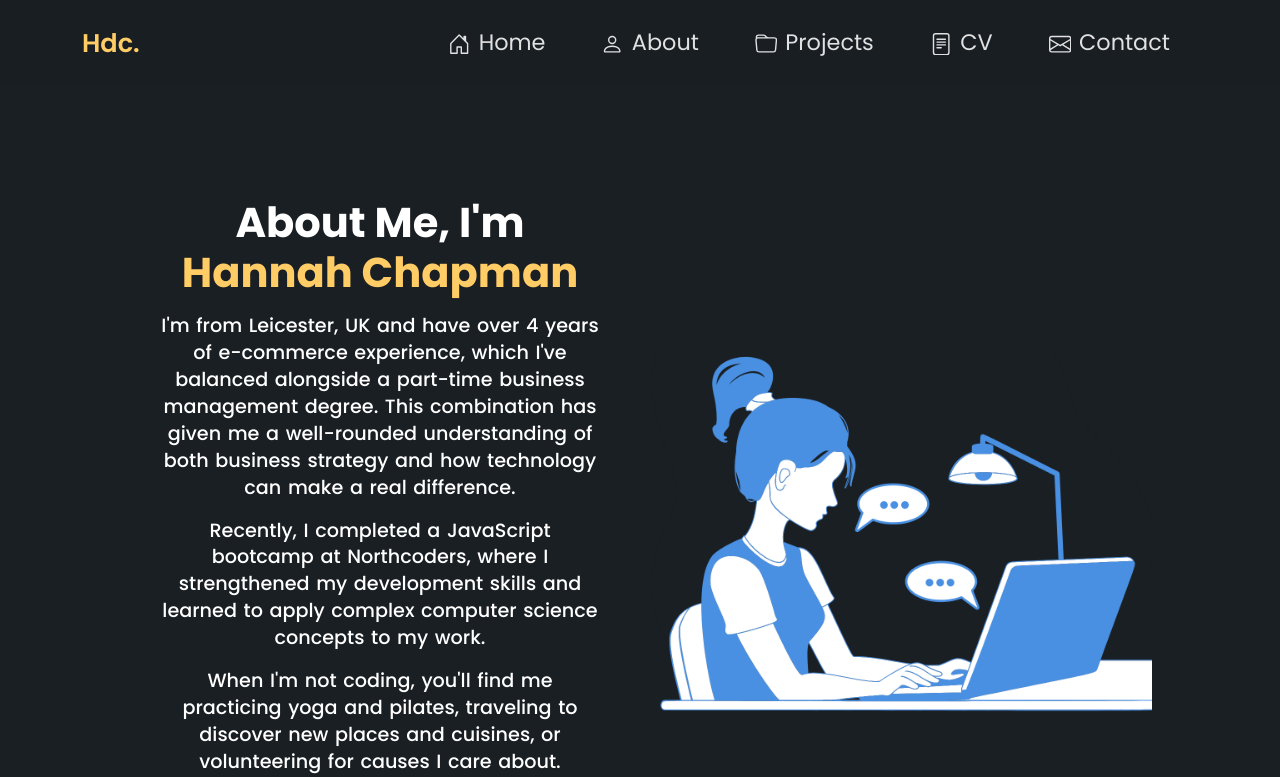
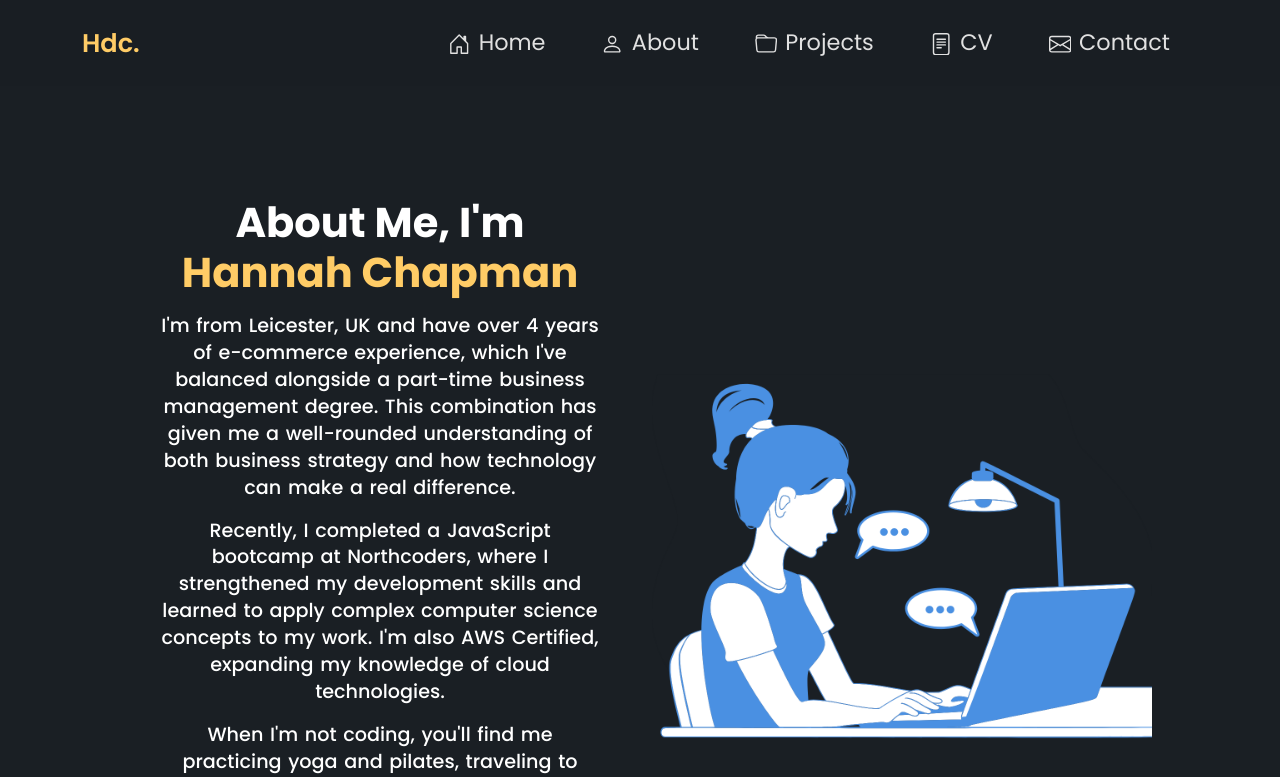
Before and after one commit to hannahchapman79/hannah-chapman-portfolio, a React (Create React App) app: page /about in a window 1280 px wide. Shown: the top 777 px of the page. Built offline with nearby package versions, Linux system fonts and the light colour scheme.

Commit message:
Updates about me paragraph with AWS certification

```diff
--- a/src/components/about/AboutMe.jsx
+++ b/src/components/about/AboutMe.jsx
@@ -6,7 +6,7 @@ const AboutMe = () => {
       <section className="about-me-text" id="about-me">
         <h2 className="about-title">About Me, I'm <span>Hannah Chapman</span></h2>
         <p>I&apos;m from Leicester, UK and have over 4 years of <span>e-commerce</span> experience, which I&apos;ve balanced alongside a part-time <span>business management degree.</span> This combination has given me a well-rounded understanding of both business strategy and how technology can make a real difference.
-         </p> <p>Recently, I completed a <span>JavaScript</span> bootcamp at <span>Northcoders</span>, where I strengthened my development skills and learned to apply complex computer science concepts to my work.</p>
+         </p> <p>Recently, I completed a <span>JavaScript</span> bootcamp at <span>Northcoders</span>, where I strengthened my development skills and learned to apply complex computer science concepts to my work. I&apos;m also AWS Certified, expanding my knowledge of cloud technologies.</p>
         <p>When I&apos;m not coding, you&apos;ll find me practicing <span>yoga</span> and <span>pilates</span>, <span>traveling</span> to discover new places and cuisines, or <span>volunteering</span> for causes I care about. </p>
         <p>Thanks for visiting my portfolio—let&apos;s connect!</p>
       </section>
```
